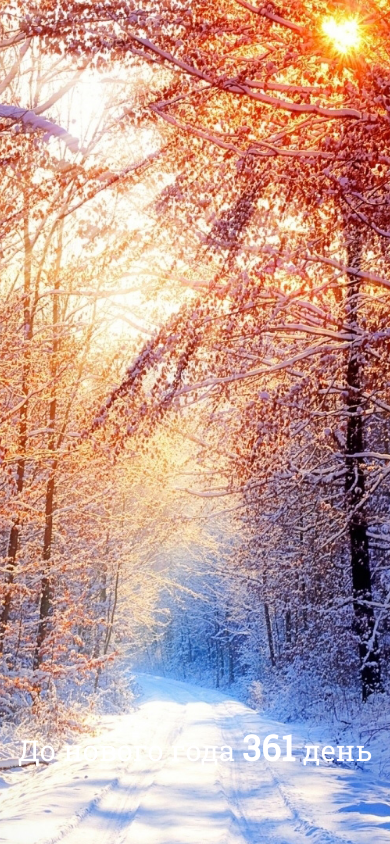
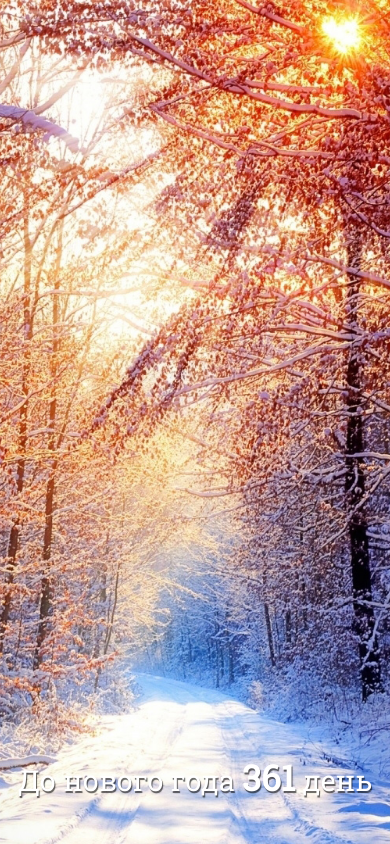
Before and after one commit to odivus/days-to-new-year, a website: page index.html in a window 390 px wide. Drawn offline with Linux system fonts and the light colour scheme.

Commit message:
Добавлена тень для текста

```diff
--- a/stylesheets/style.css
+++ b/stylesheets/style.css
@@ -19,6 +19,7 @@
 }
 .info h1 {
   font-family: 'Roboto Slab', Arial, Helvetica, sans-serif;
+  text-shadow: 1px 1.5px 0.8px rgba(0, 0, 0, .6);
   font-weight: 100;
   font-size: 2rem;
   color: white;
@@ -26,7 +27,6 @@
 .days {
   font-size: 3.2rem;
   font-weight: 700;
-  /* vertical-align: middle; */
 }
 .opacity {
 visibility: hidden;
@@ -49,6 +49,7 @@
     width: 100%;
     right: 0;
     left: 0;
+    bottom: 45px;
   }
   .days {
     font-size: 2.2rem;
```
